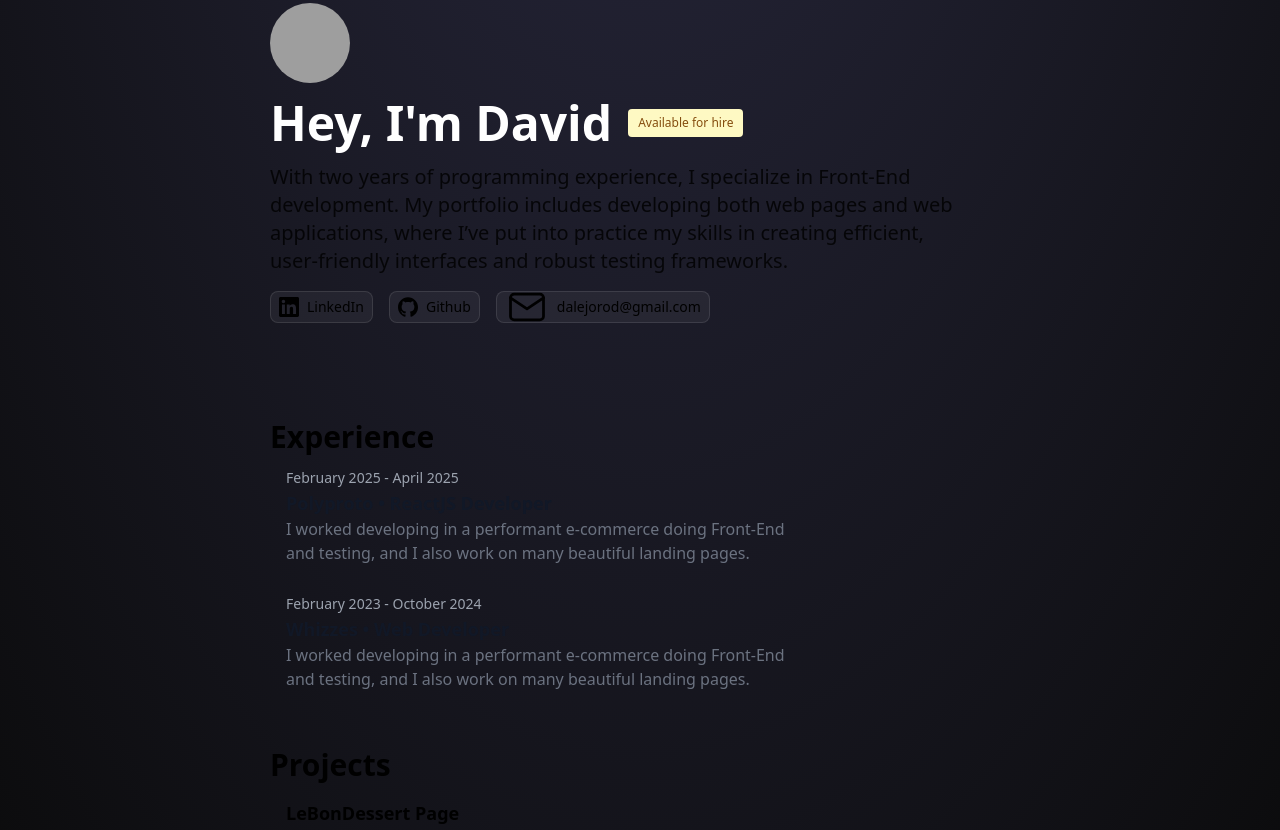
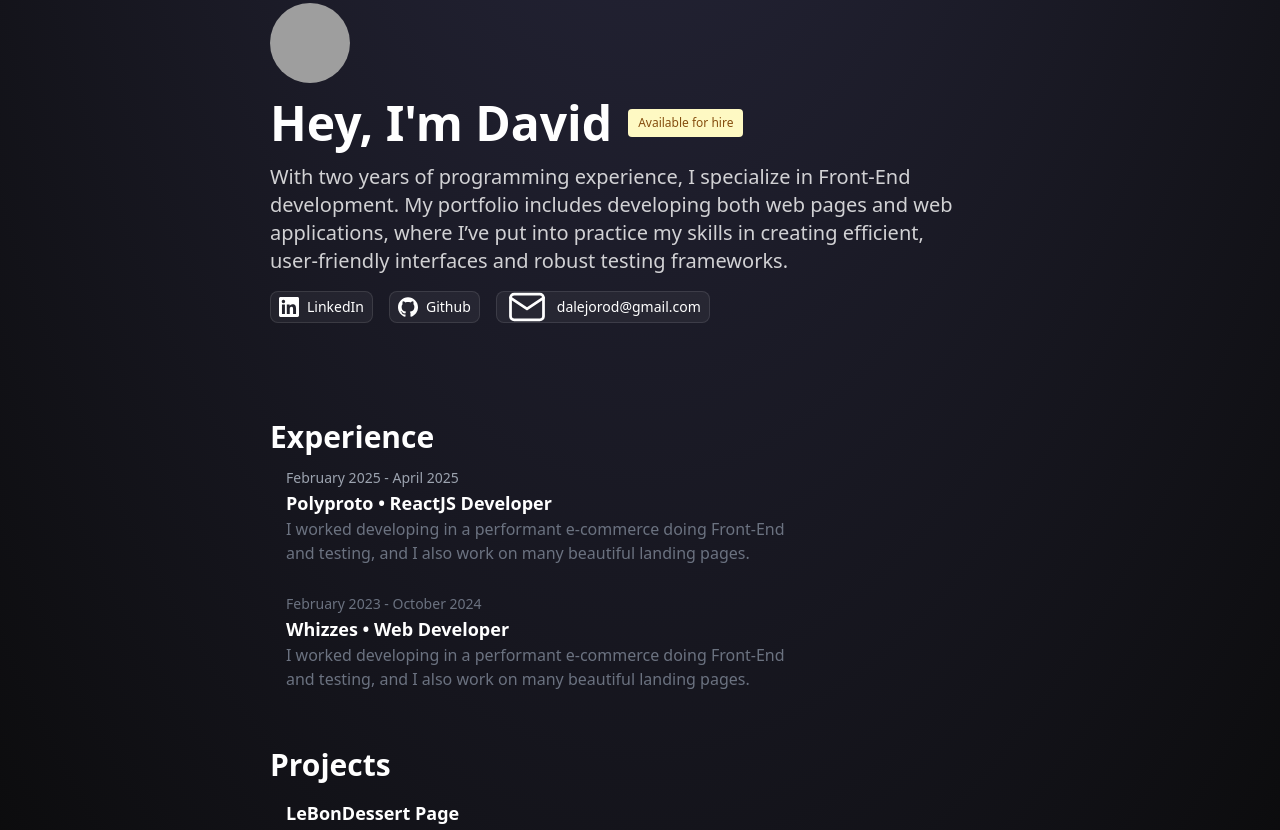
Before and after one commit to dararod/dalejorod.com, an Astro site: page / in a window 1280 px wide. Shown: the part 173-1003 px from the top of the page. Built offline with nearby package versions, Linux system fonts and the light colour scheme; Astro itself is replaced by a stand-in of ours; grey boxes are pictures that could not be loaded.

Commit message:
fix: light mode theme

```diff
--- a/src/components/Experience.astro
+++ b/src/components/Experience.astro
@@ -4,7 +4,7 @@
       class="mb-1 text-sm font-normal leading-none text-gray-400 dark:text-gray-500 block"
       >February 2025 - April 2025</time
     >
-    <a href="#poly-doc" class="text-lg font-semibold text-gray-900 dark:text-white hover:text-[#f4d643]">
+    <a href="#poly-doc" class="text-lg font-semibold text-white hover:text-[#f4d643]">
       Polyproto • ReactJS Developer
     </a>
     <p
@@ -16,10 +16,10 @@
   </li>
   <li class="ms-4">
     <time
-      class="mb-1 text-sm font-normal leading-none text-gray-400 dark:text-gray-500 block"
+      class="mb-1 text-sm font-normal leading-none text-gray-500 block"
       >February 2023 - October 2024</time
     >
-    <a href="#whizzes" class="text-lg font-semibold text-gray-900 dark:text-white hover:text-[#f4d643]">
+    <a href="#whizzes" class="text-lg font-semibold text-white hover:text-[#f4d643]">
       Whizzes • Web Developer
     </a>
     <p
--- a/src/components/Projects.astro
+++ b/src/components/Projects.astro
@@ -73,7 +73,7 @@ const PROJECTS = [
   {
     PROJECTS.map(({ image, title, description, tags, id }) => (
       <article class="ms-4" id={id}>
-        <h3 class="text-lg font-semibold mb-2">{title}</h3>
+        <h3 class="text-lg font-semibold mb-2 text-white">{title}</h3>
         <p class="text-pretty text-sm lg:text-base font-normal text-gray-500 dark:text-gray-400">
           {description}
         </p>
--- a/src/components/SocialPill.astro
+++ b/src/components/SocialPill.astro
@@ -1,5 +1,5 @@
 <a
-  class="border h-8 text-xs lg:text-sm border-white/10 flex rounded-lg hover:scale-110 transition bg-white/5 justify-center gap-x-1 lg:gap-x-2 p-1 lg:px-2 lg:py-2 items-center"
+  class="border h-8 text-xs text-white lg:text-sm border-white/10 flex rounded-lg hover:scale-110 transition bg-white/5 justify-center gap-x-1 lg:gap-x-2 p-1 lg:px-2 lg:py-2 items-center"
   href={Astro.props.href}
   target="_blank"
   rel="noopener noreferrer"
--- a/src/pages/index.astro
+++ b/src/pages/index.astro
@@ -35,7 +35,7 @@ import Projects from "../components/Projects.astro";
           </a>
         </div>
       </h1>
-      <h2 class="text-base lg:text-xl md:text-lg opacity-80 max-w-[700px]">
+      <h2 class="text-base lg:text-xl md:text-lg opacity-80 text-white max-w-[700px]">
         With two years of programming experience, I specialize in Front-End
         development. My portfolio includes developing both web pages and web
         applications, where I’ve put into practice my skills in creating
@@ -46,7 +46,7 @@ import Projects from "../components/Projects.astro";
         <SocialPill
           href="https://www.linkedin.com/in/david-rodr%C3%ADguez-370080250/"
         >
-          <LinkedInIcon class="size-4 lg:size-5" />
+          <LinkedInIcon class="size-4 text-white lg:size-5" />
           LinkedIn
         </SocialPill>
         <SocialPill href="https://github.com/dararod">
@@ -60,13 +60,13 @@ import Projects from "../components/Projects.astro";
       </nav>
     </SectionContainer>
     <SectionContainer class="pb-14" id="experience">
-      <h2 class="text-2xl lg:text-3xl font-semibold mb-3 lg:mb-4">
+      <h2 class="text-2xl lg:text-3xl font-semibold text-white mb-3 lg:mb-4">
         Experience
       </h2>
       <Experience />
     </SectionContainer>
     <SectionContainer id="projects">
-      <h2 class="text-2xl lg:text-3xl font-semibold mb-3 lg:mb-4">Projects</h2>
+      <h2 class="text-2xl lg:text-3xl font-semibold mb-3 lg:mb-4 text-white">Projects</h2>
       <Projects />
     </SectionContainer>
   </main>
```
